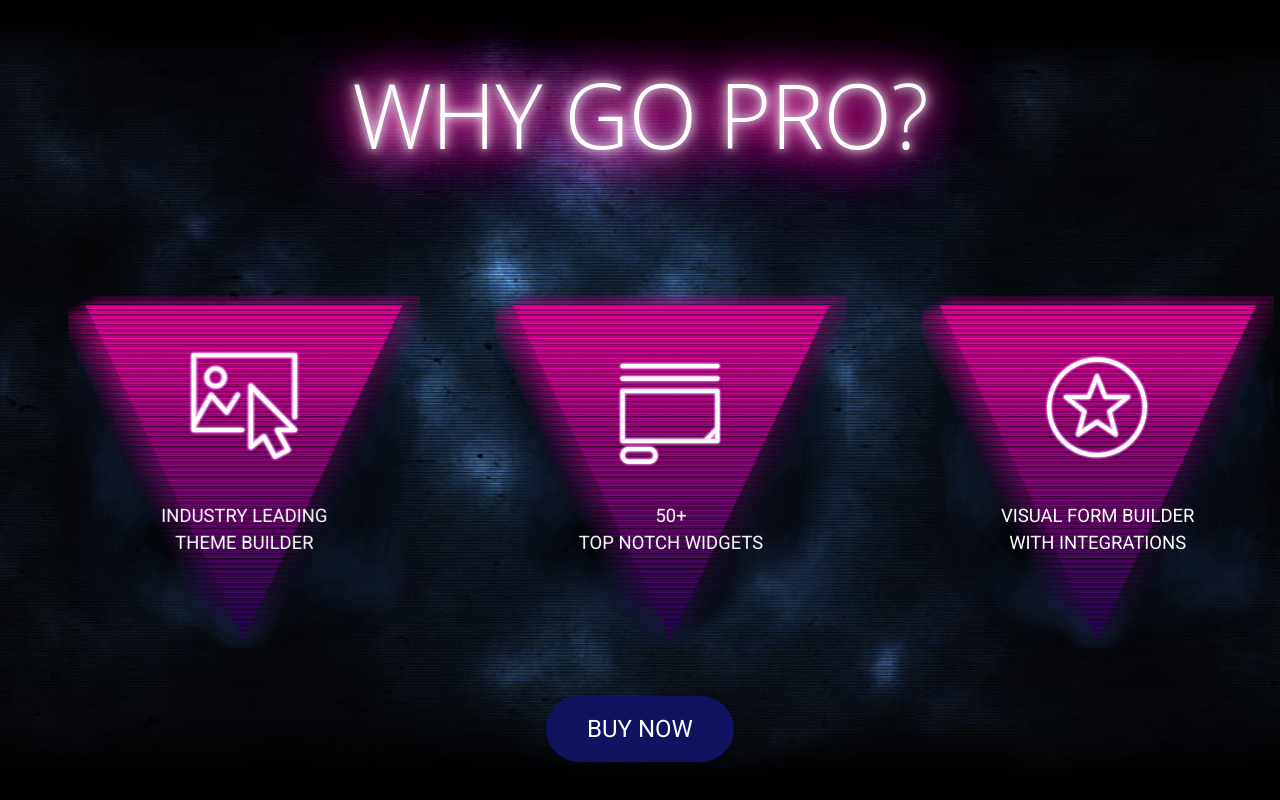
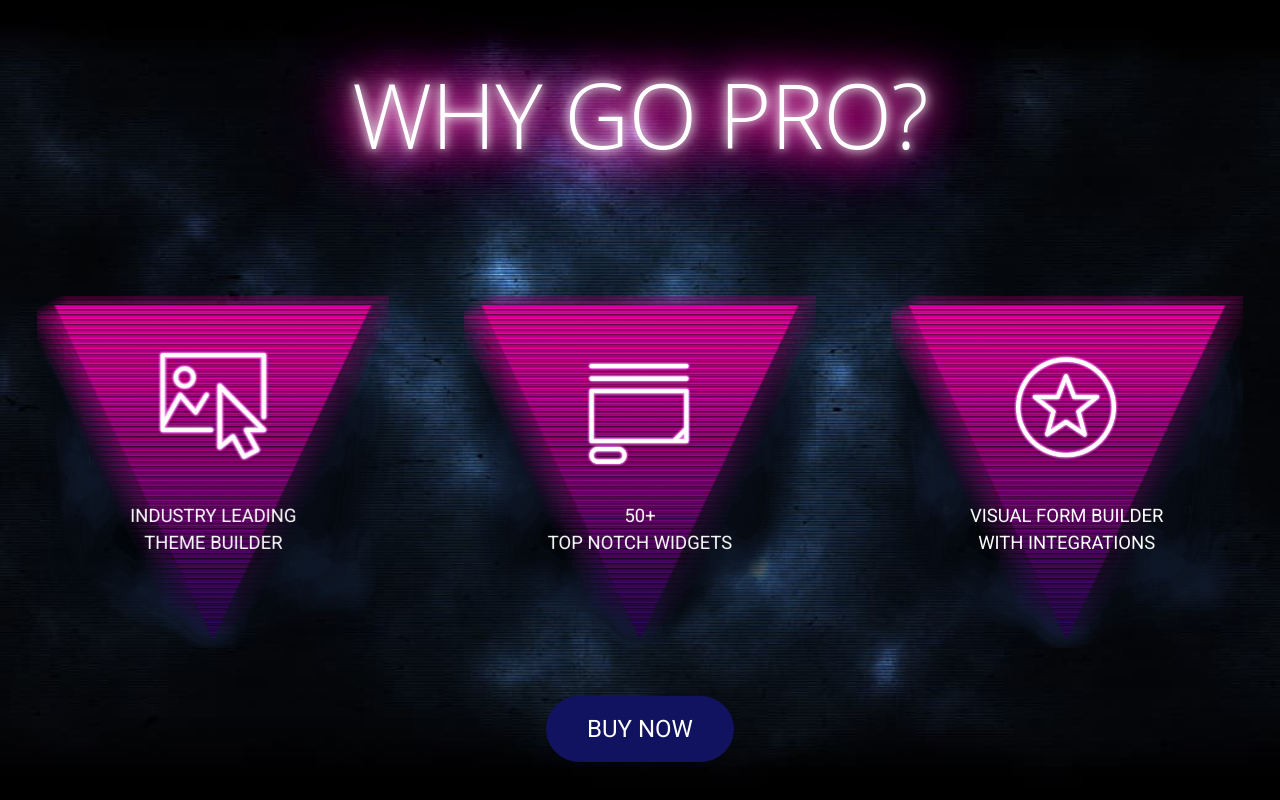
Before and after one commit to crowjambo/80sStyleElementorWebsite, a website: page index.html in a window 1280 px wide. Shown: the part 868-1668 px from the top of the page. Drawn offline with nearby package versions, Linux system fonts and the light colour scheme.

Commit message:
proper centering for cards

```diff
--- a/index.html
+++ b/index.html
@@ -18,7 +18,7 @@
   <body>
 
     <!-- #region HERO SECTION -->
-    <header class="d-flex align-items-center">
+    <header class="align-items-center">
         <div class="container-fluid">
             <div class="row">
                 <div class="col text-center">
@@ -51,8 +51,8 @@
             </div>
             <div class="row pt-5 justify-content-around">
 
-                <div class="col-md-3">
-                    <div class="scene">
+                <div class="col-lg-4">
+                    <div class="scene mx-auto my-5 my-lg-0">
                         <div class="cube">
                           <div class="face front text-center">
                             <img src="images/icon.1.png" class="mt-5" alt="">
@@ -67,8 +67,8 @@
                       </div>
                 </div>
             </div>
-                <div class="col-md-3">
-                    <div class="scene">
+                <div class="col-lg-4">
+                    <div class="scene  mx-auto my-5 my-lg-0">
                         <div class="cube">
                           <div class="face front text-center">
                             <img src="images/icon.2.png" class="mt-5" alt="">
@@ -83,8 +83,8 @@
                       </div>
                 </div>
             </div>
-                <div class="col-md-3">
-                    <div class="scene">
+                <div class="col-lg-4">
+                    <div class="scene mx-auto my-5 my-lg-0">
                         <div class="cube">
                           <div class="face front text-center">
                             <img src="images/icon.3.png" class="mt-5" alt="">
```
Also changed, not shown: sass/style.scss (+11 -0 lines).
